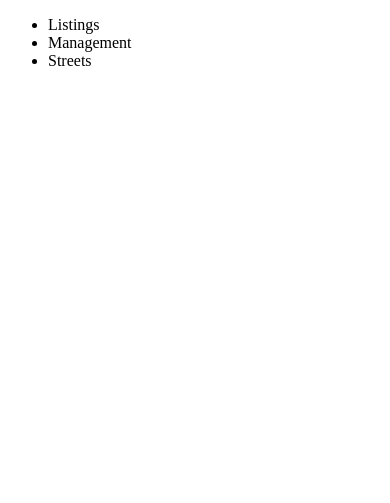
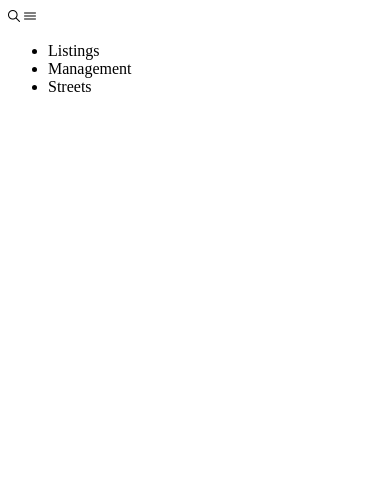
Before and after one commit to AndreasDeveloper/RLST-Real-Estate-Website, a website: page resources/index.html in a window 390 px wide. Shown: the top 503 px of the page. Drawn offline with nearby package versions, Linux system fonts and the light colour scheme.

Commit message:
Make navigation mobile friendly. Step-1. | Update #9 |

```diff
--- a/resources/index.html
+++ b/resources/index.html
@@ -16,6 +16,8 @@
     <div class="navigation-wrapper">
         <nav class="navigation navOnScroll">
             <div class="navigation__header">
+                <i class="icon ion-ios-search nav-search"></i>
+                <i class="icon ion-ios-menu nav-btn"></i>
                 <div class="navigation__left-content">
                     <ul>
                         <li>Listings</li>
--- a/resources/sass/components/_buttons.scss
+++ b/resources/sass/components/_buttons.scss
@@ -24,3 +24,22 @@
     text-decoration: none;
     padding: .6rem;
 }
+
+/* -------------------------- */
+/*       - MENU BUTTONS -
+/* -------------------------- */
+
+.nav-btn, .nav-search {
+    color: $color-white;
+    font-size: 4rem;
+    cursor: pointer;
+    display: none;
+    position: absolute;
+    top: 30%;
+    left: 80%;
+    @media only screen and (max-width: $bp-small) { display: block; }
+}
+
+.nav-search {
+    left: 15%;
+}
--- a/resources/sass/components/_navigation.scss
+++ b/resources/sass/components/_navigation.scss
@@ -14,13 +14,15 @@
 // Navigation
 .navigation {
     width: 100%;
-    // height: 83px;
-    padding-top: 20px;
+    height: 12rem;
+    // padding-top: 20px;
     overflow: hidden;
     position: fixed;
     top: 0;
     left: 0;
     z-index: 999;
+    @media only screen and (max-width: $bp-medium) { height: 18rem; }
+    @media only screen and (max-width: $bp-small) { height: 15rem; }
     // Header Wrapper
     &__header {
         display: flex;
@@ -33,6 +35,7 @@
         justify-content: center;
         ul { display: flex; align-items: center; justify-content: center; list-style: none; }
         ul li { color: $color-white; font-size: 1.6rem; margin: 0 1rem; cursor: pointer; }
+        @media only screen and (max-width: $bp-small) { display: none; }
     }
     // Navigation Before
     &::before {
@@ -69,6 +72,8 @@
         -webkit-transition: height 400ms cubic-bezier(0.215, 0.61, 0.355, 1);
         -moz-transition: height 400ms cubic-bezier(0.215, 0.61, 0.355, 1);
         transition: height height 400ms cubic-bezier(0.215, 0.61, 0.355, 1);
+        @media only screen and (max-width: $bp-medium) { height: 18rem; }
+        @media only screen and (max-width: $bp-small) { height: 15rem; }
     }
 }
 
@@ -91,7 +96,8 @@
         }
         @media only screen and (max-width: $bp-medium) { height: 16rem; }
         @media only screen and (max-width: $bp-small) {
-            width: 115px;
+            height: 14rem;
+            width: 14rem;
             position: relative;
             top: -1px;
         }
@@ -111,5 +117,7 @@
         -webkit-transition: height 400ms cubic-bezier(0.55, 0.055, 0.675, 0.19);
         -moz-transition: height 400ms cubic-bezier(0.55, 0.055, 0.675, 0.19);
         transition: height 400ms cubic-bezier(0.55, 0.055, 0.675, 0.19);
+        @media only screen and (max-width: $bp-medium) { height: 18rem; }
+        @media only screen and (max-width: $bp-small) { height: 15rem; }
     }
 }
```
